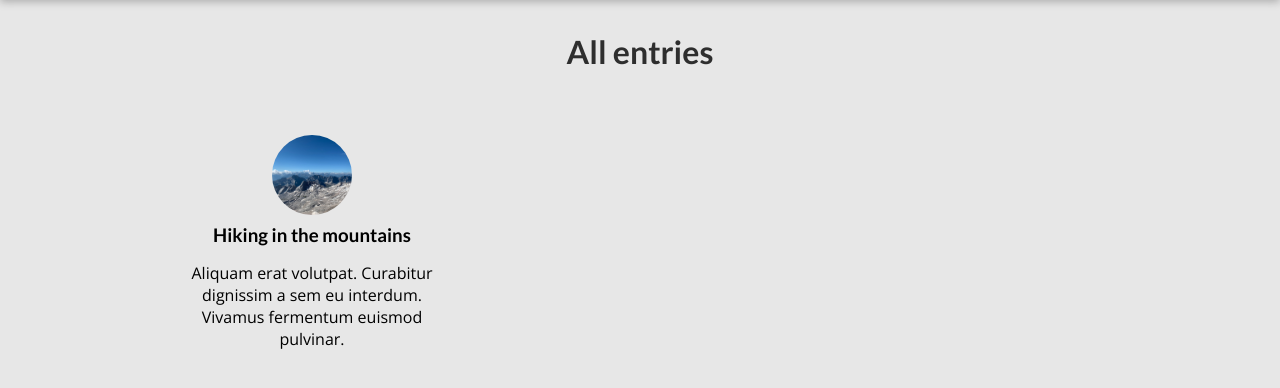
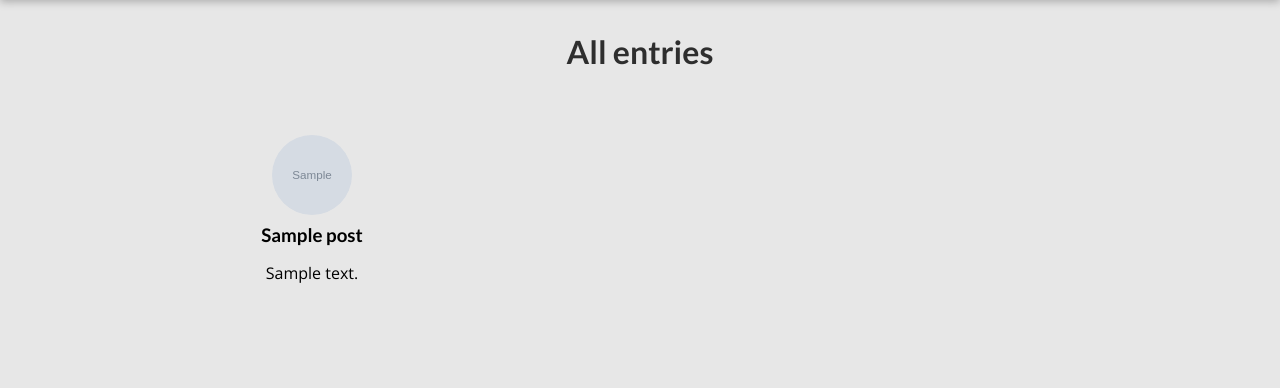
Before and after one commit to rodionbykov/python-minute, a Django app: page /posts in a window 1280 px wide. Shown: the part 80-468 px from the top of the page. Run offline with Django 3.2, Linux system fonts and the light colour scheme; tables that the repository leaves empty hold one stand-in row (values such as "Sample post"); grey boxes marked "Sample" are stand-in pictures.

Commit message:
Dynamic posts

```diff
--- a/django-udemy-blog/blog/static/blog/styles/details.css
+++ b/django-udemy-blog/blog/static/blog/styles/details.css
@@ -60,3 +60,7 @@ main {
     border-radius: 12px;
     box-shadow: 0 2px 8px rgba(0, 0, 0, 0.25);
 }
+
+span.tag {
+    color: #FFFFFF;
+}
--- a/django-udemy-blog/blog/templates/blog/details.html
+++ b/django-udemy-blog/blog/templates/blog/details.html
@@ -11,6 +11,11 @@
 {% block content %}
     <section id="summary">
         <h2>{{ post.title }}</h2>
+        <div>Tags:
+            {% for tag in post_tags %}
+            <span class="tag">{{ tag }}</span>
+            {% endfor %}
+        </div>
         <article>
             <img src="{% static 'blog/images/'|add:post.image %}" alt="{{ post.title }}" />
             <address>By {{ post.author }}</address>
--- a/django-udemy-blog/blog/views.py
+++ b/django-udemy-blog/blog/views.py
@@ -1,37 +1,26 @@
 from datetime import date
 
-from django.shortcuts import render
+from django.shortcuts import get_object_or_404, render
 
-arr_posts = [
-    {
-        "slug": "hike-in-the-mountains",
-        "image": "mountains.jpg",
-        "author": "Sam Frodo",
-        "date": date(2021, 12, 30),
-        "title": "Hiking in the mountains",
-        "excerpt": "Aliquam erat volutpat. Curabitur dignissim a sem eu interdum. Vivamus fermentum euismod pulvinar.",
-        "content": """
-            Aenean vel ipsum ac nibh congue luctus.
-            Sed hendrerit consequat metus ac sagittis. Donec ac risus molestie, condimentum sem sit amet, lobortis eros. Nulla facilisi. Aliquam fermentum pellentesque nunc quis fermentum. Nullam justo augue, viverra sed enim quis, placerat efficitur augue. Aliquam volutpat euismod sapien, quis dignissim purus pharetra vitae. Ut molestie nisi at ultrices aliquam.
-            Aliquam erat volutpat. Nullam at metus ante. Nam sed maximus sapien, semper consectetur nisi. Sed et accumsan elit. Donec auctor libero eu porttitor viverra. Duis quis eros vitae mi congue pretium at eget nibh. Mauris sed odio sit amet sem luctus pellentesque. Nam faucibus, neque vitae eleifend ultricies, elit felis aliquam nibh, sed sodales sem felis ut dolor.
-        """
-    }
-]
+from .models import Post
 
 # Create your views here.
 
 def index(request):
+    arr_posts = Post.objects.all().order_by("-date")[:3] # sql will be properly generated!
     return render(request, "blog/index.html", {
         "posts": arr_posts
     })
 
 def posts(request):
+    arr_posts = Post.objects.all().order_by("-date")
     return render(request, "blog/posts.html", {
         "posts": arr_posts
     })
 
 def details(request, slug):
-    the_post = next(post for post in arr_posts if post['slug'] == slug)
+    the_post = get_object_or_404(Post, slug=slug)
     return render(request, "blog/details.html", {
-        "post": the_post
+        "post": the_post,
+        "post_tags": the_post.tags.all()
     })
```
